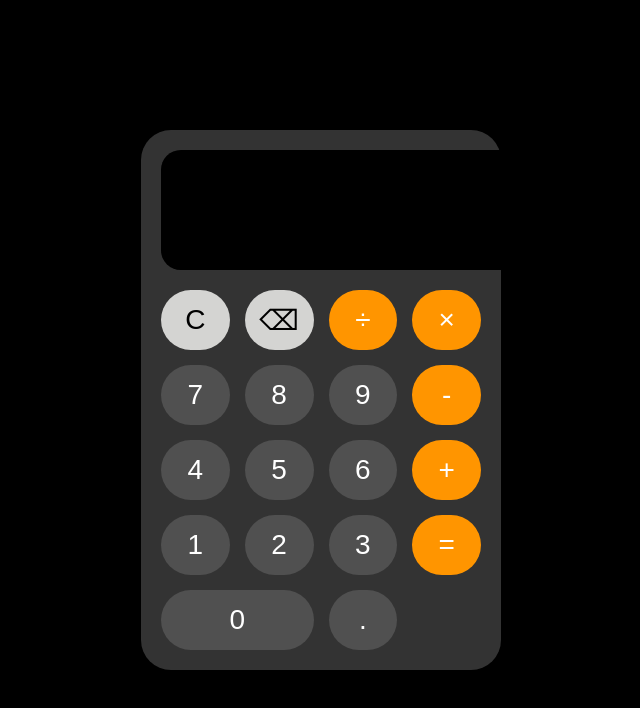
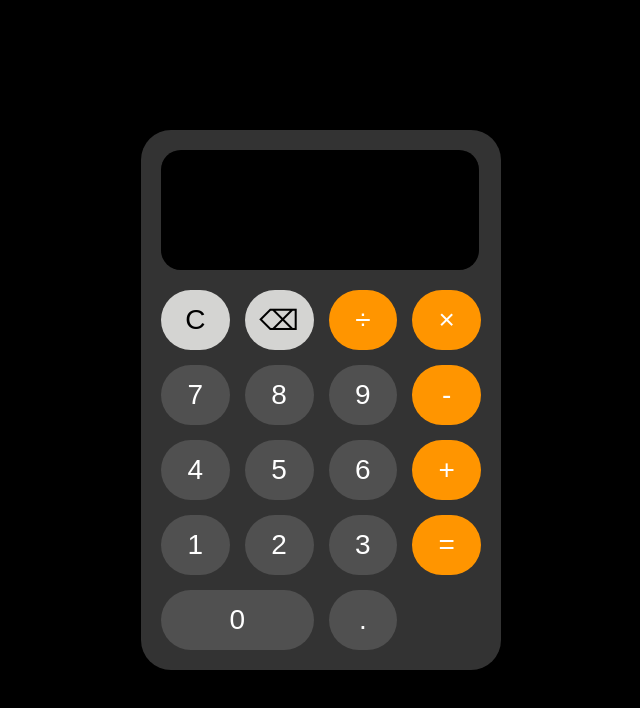
Before and after one commit to sanketbhuite/iPhone-calculator-clone, a plain HTML site: page index.html in a window 1280 px wide. Shown: the whole page, without its empty margins (319-959 px from the left). Drawn offline with Linux system fonts and the light colour scheme.

Commit message:
Update index.html

```diff
--- a/index.html
+++ b/index.html
@@ -25,7 +25,7 @@
         }
 
         #display {
-            width: 100%;
+            width: 87%;
             height: 80px;
             font-size: 36px;
             text-align: right;
```
